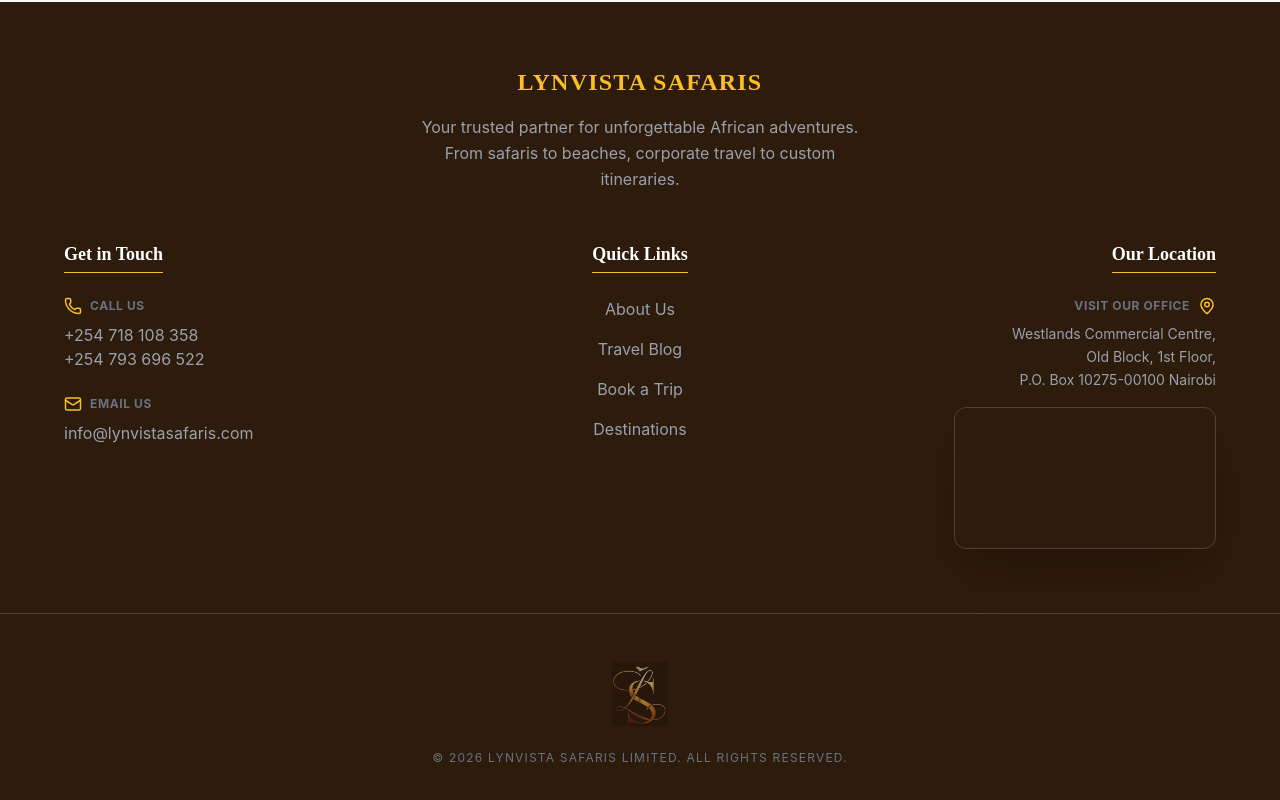
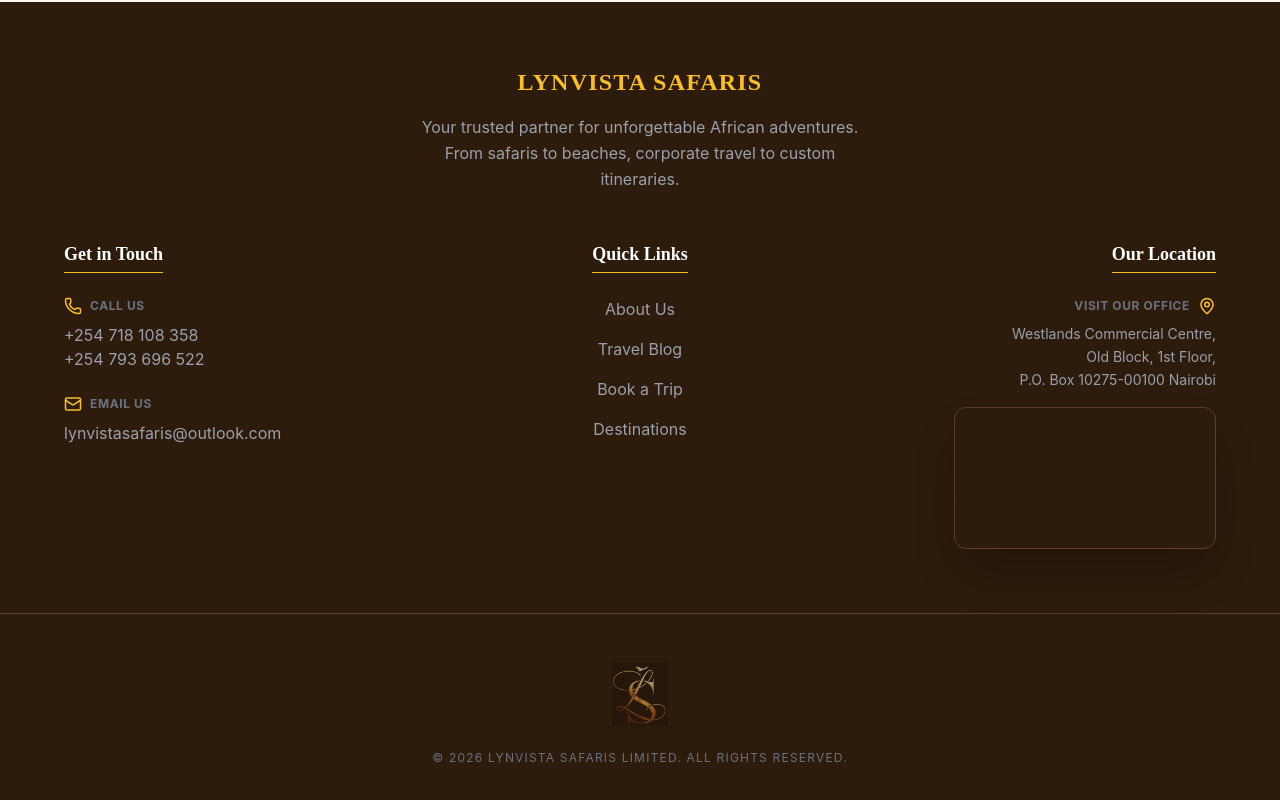
Before and after one commit to madoyakimberley/lynvista-safaris, a Next.js app: page / in a window 1280 px wide. Shown: the part 1637-2437 px from the top of the page. Built offline with nearby package versions, Linux system fonts and the light colour scheme; grey boxes are pictures that could not be loaded.

Commit message:
Deployed

```diff
--- a/src/app/_components/footers/main-footer.jsx
+++ b/src/app/_components/footers/main-footer.jsx
@@ -55,10 +55,10 @@
                   </span>
                 </div>
                 <a
-                  href="mailto:info@lynvistasafaris.com"
+                  href="mailto:lynvistasafaris@outlook.com"
                   className="hover:text-[#fbbf24] transition-colors"
                 >
-                  info@lynvistasafaris.com
+                  lynvistasafaris@outlook.com
                 </a>
               </div>
             </div>
```
